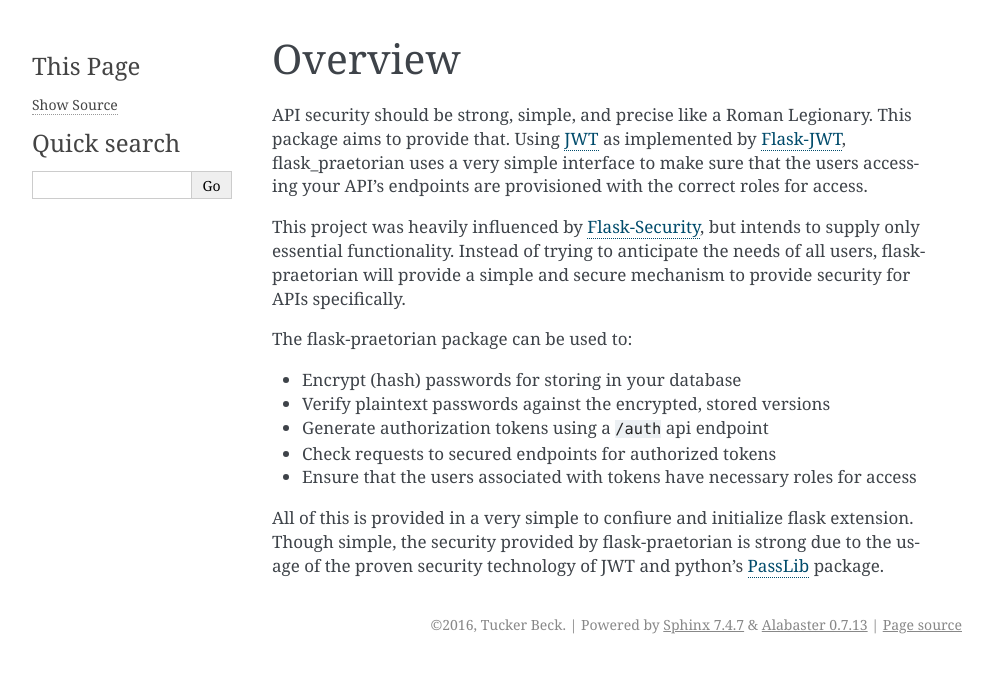
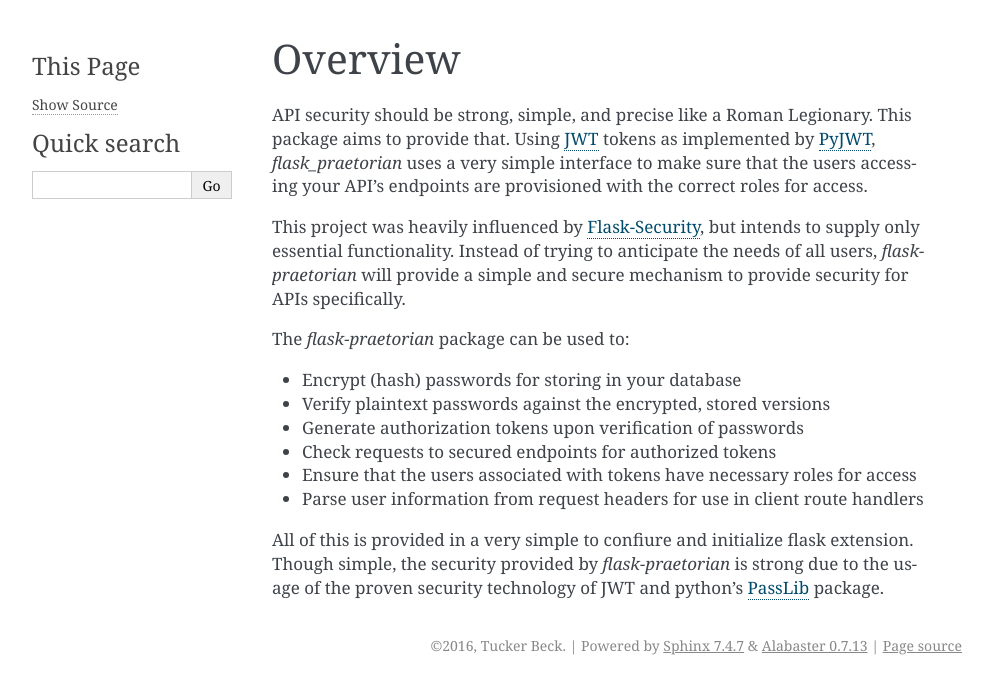
Before and after one commit to dusktreader/flask-praetorian, a Sphinx documentation site: the page built from docs/overview.rst, in a window 1280 px wide. Shown: the top 694 px of the page, without its empty margins (148-1141 px from the left). Built offline with Sphinx 7.4.7, drawn with Linux system fonts in a browser that asks for light colours; pages that are not in the unit, such as notebooks, are missing from menus.

Commit message:
Issue #40: Updated documentation and README
Removed references to flask-jwt

Added additional requirement for user (identity attribute)

Updated example code & tested it

```diff
--- a/docs/overview.rst
+++ b/docs/overview.rst
@@ -2,27 +2,28 @@
 ========
 
 API security should be strong, simple, and precise like a Roman Legionary.
-This package aims to provide that. Using `JWT <https://jwt.io/>`_ as
-implemented by `Flask-JWT <https://pythonhosted.org/Flask-JWT/>`_,
-flask_praetorian uses a very simple interface to make sure that the users
+This package aims to provide that. Using `JWT <https://jwt.io/>`_ tokens as
+implemented by `PyJWT <https://pyjwt.readthedocs.io/en/latest/>`_,
+*flask_praetorian* uses a very simple interface to make sure that the users
 accessing your API's endpoints are provisioned with the correct roles for
 access.
 
 This project was heavily influenced by
 `Flask-Security <https://pythonhosted.org/Flask-Security/>`_, but intends
 to supply only essential functionality. Instead of trying to anticipate the
-needs of all users, flask-praetorian will provide a simple and secure mechanism
+needs of all users, *flask-praetorian* will provide a simple and secure mechanism
 to provide security for APIs specifically.
 
-The flask-praetorian package can be used to:
+The *flask-praetorian* package can be used to:
 
 * Encrypt (hash) passwords for storing in your database
 * Verify plaintext passwords against the encrypted, stored versions
-* Generate authorization tokens using a ``/auth`` api endpoint
+* Generate authorization tokens upon verification of passwords
 * Check requests to secured endpoints for authorized tokens
 * Ensure that the users associated with tokens have necessary roles for access
+* Parse user information from request headers for use in client route handlers
 
 All of this is provided in a very simple to confiure and initialize flask
-extension. Though simple, the security provided by flask-praetorian is strong
+extension. Though simple, the security provided by *flask-praetorian* is strong
 due to the usage of the proven security technology of JWT
 and python's `PassLib <http://pythonhosted.org/passlib/>`_ package.
--- a/docs/quickstart.rst
+++ b/docs/quickstart.rst
@@ -84,7 +84,11 @@
 were created above by include the token in the request header like soo::
 
     GET /protected HTTP/1.1
-    Authorization: JWT eyJhbGciOiJIUzI1NiIsInR5cCI6IkpXVCJ9.eyJpZGVudGl0eSI6MSwiaWF0IjoxNDQ0OTE3NjQwLCJuYmYiOjE0NDQ5MTc2NDAsImV4cCI6MTQ0NDkxNzk0MH0.KPmI6WSjRjlpzecPvs3q_T3cJQvAgJvaQAPtk1abC_E
+    Authorization: Bearer eyJhbGciOiJIUzI1NiIsInR5cCI6IkpXVCJ9.eyJpZGVudGl0eSI6MSwiaWF0IjoxNDQ0OTE3NjQwLCJuYmYiOjE0NDQ5MTc2NDAsImV4cCI6MTQ0NDkxNzk0MH0.KPmI6WSjRjlpzecPvs3q_T3cJQvAgJvaQAPtk1abC_E
 
+The name for the authorization header is configurable in the application by
+setting the JWT_HEADER_NAME field in the app config (this defaults to
+'Authorization'). The type of the token may also be configured in the app
+config by setting the JWT_HEADER_TYPE field (this defaults to 'Bearer').
 You can try out the different endpoints with different users provisioned above
 to see how the role constraining decorators from flask-praetorian work.
```
Also changed, not shown: README.rst (+4 -3 lines), docs/developer_guide.rst (+8 -4 lines), 1 other file.
